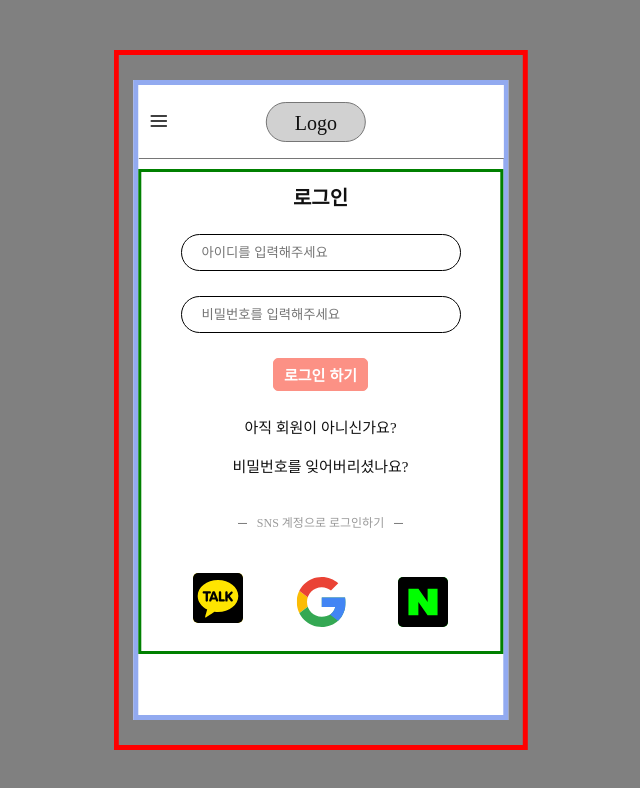
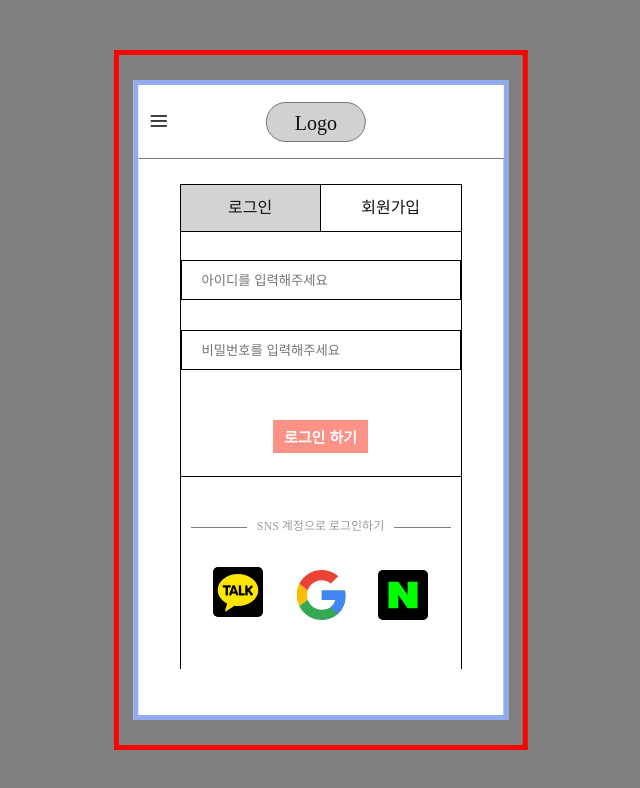
Before and after one commit to zubetcha/Final-project, a React (Create React App) app: page /login in a window 1280 px wide. Shown: the top 788 px of the page, without its empty margins (609-1249 px from the left). Built offline with nearby package versions, Linux system fonts and the light colour scheme.

Commit message:
[Design]로그인/회원가입/마이페이지 디자인 1차 수정

```diff
--- a/package.json
+++ b/package.json
@@ -4,6 +4,7 @@
   "private": true,
   "dependencies": {
     "@material-ui/icons": "^4.11.2",
+    "@mui/material": "^5.2.5",
     "@testing-library/jest-dom": "^5.14.1",
     "@testing-library/react": "^12.0.0",
     "@testing-library/user-event": "^13.2.1",
@@ -13,6 +14,7 @@
     "immer": "^9.0.7",
     "material-design-icons": "^3.0.1",
     "moment": "^2.29.1",
+    "node-sass": "^7.0.0",
     "react": "^17.0.2",
     "react-copy-to-clipboard": "^5.0.4",
     "react-dom": "^17.0.2",
@@ -28,6 +30,7 @@
     "redux-logger": "^3.0.6",
     "redux-thunk": "^2.4.1",
     "remixicon": "^2.5.0",
+    "sass-loader": "^12.4.0",
     "styled-components": "^5.3.3",
     "styled-reset": "^4.3.4",
     "sweetalert": "^2.1.2",
--- a/src/pages/user/Join.js
+++ b/src/pages/user/Join.js
@@ -1,6 +1,7 @@
 import React, { useState, useRef } from 'react'
 import '../../styles/css/Join.css'
 import { useDispatch } from 'react-redux'
+import { history } from '../../redux/ConfigureStore'
 import { actionCreators as userActions } from '../../redux/modules/user'
 
 import styled from 'styled-components'
@@ -95,16 +96,18 @@ const Join = () => {
   return (
     <>
       <div className="JoinPageLayout">
-        <text className="JoinText">회원가입</text>
-        <div className="JoinInputTag">
+        <div className="MultiInputBoxLayout_join">
+          <div className="LoginOrJoinButtons_join">
+            <div className="LoginButton_join" onClick={() => history.push('/login')}>
+              로그인
+            </div>
+            <div className="JoinButton_join">회원가입</div>
+          </div>
+          <div className="LoginOrJoinInputs_join">
             <input className="JoinInputBox" placeholder="아이디" type="text" value={username} onChange={onChangeUsername} />
             {username.length > 0 && <Span className={`message ${isUsername ? 'success' : 'error'}`}>{usernameMessage}</Span>}
-        </div>
-        <div className="JoinInputTag">
             <input className="JoinInputBox" maxLength="10" placeholder="닉네임" text="이름" type="text" value={nickname} onChange={onChangeNickname} />
             {nickname.length > 0 && <Span className={`message ${isNickname ? 'success' : 'error'}`}>{nicknameMessage}</Span>}
-        </div>
-        <div className="JoinInputTag">
             <input
               className="JoinInputBox"
               type="password"
@@ -115,14 +118,23 @@ const Join = () => {
               value={password}
             />
             {password.length > 0 && <Span className={`message ${isPassword ? 'success' : 'error'}`}>{passwordMessage}</Span>}
-        </div>
-        <div className="JoinInputTag">
             <input className="JoinInputBox" type="password" placeholder="비밀번호 확인" onChange={onChangePasswordCheck} passwordText=" " title="비밀번호 확인" value={passwordCheck} />
             {setPasswordCheck.length > 0 && <Span className={`message ${isPasswordCheck ? 'success' : 'error'}`}>{passwordCheckMessage}</Span>}
-        </div>
-        <button className="JoinButton" type="submit" disabled={!(isNickname && isUsername && isPassword && isPasswordCheck)} onClick={join}>
+            <button
+              className="JoinSubmitButton"
+              type="submit"
+              disabled={!(isNickname && isUsername && isPassword && isPasswordCheck)}
+              onClick={join}
+              onKeyPress={(e) => {
+                if (e.key === 'Enter') {
+                  console.log('Enter')
+                }
+              }}
+            >
               회원가입하기
             </button>
+          </div>
+        </div>
       </div>
     </>
   )
--- a/src/pages/user/Login.js
+++ b/src/pages/user/Login.js
@@ -1,6 +1,6 @@
 import React, { useState } from 'react'
 import { useDispatch } from 'react-redux'
-import history from '../../redux/ConfigureStore'
+import { history } from '../../redux/ConfigureStore'
 import '../../styles/css/Login.css'
 import styled from 'styled-components'
 import { actionCreators as userActions } from '../../redux/modules/user'
@@ -58,13 +58,20 @@ const Login = (props) => {
   return (
     <>
       <div className="LoginLayout">
-        <text className="LoginText">로그인</text>
+        <div className="MultiInputBoxLayout_login">
+          <div className="LoginOrJoinButtons_login">
+            <div className="LoginButton_login">로그인</div>
+            <div className="JoinButton_login" onClick={() => history.push('/join')}>
+              회원가입
+            </div>
+          </div>
+          <div className="LoginOrJoinInputs_login">
             <input className="IdInputBox" placeholder="아이디를 입력해주세요" type="email" typeName="email" onChange={onChangeUsername} value={username} />
             {username.length > 0 && <Span className={`message ${isUsername ? 'success' : 'error'}`}>{usernameMessage}</Span>}
             <input className="PwdInputBox" placeholder="비밀번호를 입력해주세요" type="password" typeName="password" onChange={onChangePassword} value={password} />
             {password.length > 0 && <Span className={`message ${isPassword ? 'success' : 'error'}`}>{passwordMessage}</Span>}
             <button
-          className="LoginButton"
+              className="LoginSubmitButton"
               type="submit"
               disabled={!(isUsername && isPassword)}
               onClick={login}
@@ -76,16 +83,7 @@ const Login = (props) => {
             >
               로그인 하기
             </button>
-        <text
-          type="button"
-          className="JoinNewUser"
-          onClick={() => {
-            history.push('/join')
-          }}
-        >
-          아직 회원이 아니신가요?
-        </text>
-        <text className="FindUserPwd">비밀번호를 잊어버리셨나요?</text>
+          </div>
           <div className="SocialLoginHR">SNS 계정으로 로그인하기</div>
           <div className="SocialLoginBtns">
             <a href="https://kauth.kakao.com/oauth/authorize?response_type=code&client_id=17fb08cb376f564b3375667a799fda1f&redirect_uri=http://localhost:3000/oauth">
@@ -93,6 +91,7 @@ const Login = (props) => {
             </a>
             <img className="GoogleLoginBtn" size="5" src={googleColor}></img>
             <img className="NaverLoginBtn" size="5" src={naver}></img>
+          </div>
         </div>
       </div>
     </>
--- a/src/pages/user/Mypage.js
+++ b/src/pages/user/Mypage.js
@@ -1,15 +1,18 @@
 import React from 'react'
 import '../../styles/css/Mypage.css'
-import { MdFace } from 'react-icons/md'
+import EditIcon from '@mui/icons-material/Edit'
 
 const Mypage = (props) => {
   return (
     <>
       <div className="MypageLayout">
         <div className="UserProfileBox">
-          <div className="UserProfileTag">
-            <MdFace className="UserProfileImage" fontSize="50" />
+          <div className="UserProfileImage" />
+          <div className="userProfileNameTag">
             <text className="UserProfileName">Username</text>
+            <div className="VerticalLine" />
+            <text className="UserProfileAge">20대</text>
+            <EditIcon />
           </div>
           <div className="UserActivityInfo">
             <div className="UserMyPostTag">
--- /dev/null
+++ b/src/styles/css/InteractionButton.scss
@@ -0,0 +1,87 @@
+@import url(https://fonts.googleapis.com/css?family=Open+Sans:400);
+
+$transition: all 0.3s ease-in-out;
+$colorA: #2c3e50;
+$colorB: #fff;
+$colorC: #8e44ad;
+
+.InteractionButton {
+  position: absolute;
+  top: 50%;
+  left: 50%;
+  width: 400px;
+  height: 400px;
+  margin-top: -200px;
+  margin-left: -200px;
+  border-radius: 2px;
+  box-shadow: 1px 2px 10px 0px rgba(0, 0, 0, 0.3);
+  overflow: hidden;
+  background: $colorA;
+  color: $colorA;
+  font-family: 'Open Sans', Helvetica, sans-serif;
+  -webkit-font-smoothing: antialiased;
+  -moz-osx-font-smoothing: grayscale;
+}
+
+.LoginButton {
+  position: absolute;
+  z-index: 2;
+  width: 200px;
+  height: 70px;
+  top: 160px;
+  left: 100px;
+  color: $colorA;
+  font-size: 25px;
+  font-weight: 400;
+  line-height: 68px;
+  letter-spacing: 1px;
+  text-transform: uppercase;
+  text-align: center;
+  transition: $transition;
+  cursor: pointer;
+
+  &:before {
+    position: absolute;
+    z-index: -1;
+    top: 0;
+    left: 0;
+    content: '';
+    display: block;
+    width: 200px;
+    height: 70px;
+    background: $colorB;
+    transform: translate(0, 0);
+    transition: $transition;
+    box-shadow: 2px 2px 4px 0px rgba(0, 0, 0, 0.1);
+  }
+
+  &:after {
+    position: absolute;
+    z-index: -2;
+    top: 0;
+    left: 0;
+    content: '';
+    display: block;
+    width: 200px;
+    height: 70px;
+    background: $colorC;
+    transform: translate(13px, 12px);
+    transition: $transition;
+    box-shadow: 2px 2px 4px 0px rgba(0, 0, 0, 0.2);
+  }
+
+  &:hover {
+    transform: translate(13px, 12px);
+    color: $colorB;
+
+    &:before {
+      background: $colorC;
+      box-shadow: 4px 4px 8px 0px rgba(0, 0, 0, 0.2);
+    }
+
+    &:after {
+      transform: translate(-15px, -10px);
+      background: $colorB;
+    }
+  }
+}
--- a/src/styles/css/Login.css
+++ b/src/styles/css/Login.css
@@ -1,6 +1,5 @@
 .LoginLayout {
-  display: block;
-  border: 3px solid green;
+  /* border: 3px solid green; */
   width: 100%;
   max-width: 400px;
   height: 485px;
@@ -13,7 +12,7 @@
   right: 0;
   top: 0;
   bottom: 0;
-  margin: 0 0 0 0;
+  margin: 15px 0 0 0;
   overflow-x: hidden;
   overflow-y: scroll;
   -ms-overflow-style: none;
@@ -23,54 +22,82 @@
   display: none;
 }
 
-.LoginText {
-  font-size: 20px;
-  font-weight: bold;
-  margin: 10px;
+.MultiInputBoxLayout_login {
+  border: 1px solid black;
+}
+
+.LoginOrJoinButtons_login {
+  display: flex;
+  flex-direction: row;
+  align-items: center;
+  justify-content: space-around;
+  border-bottom: 1px solid black;
+  width: 100%;
+}
+
+.LoginButton_login {
+  font-size: 16px;
+  font-weight: 500;
+  width: 100%;
+  height: 100%;
+  border-right: 0.5px solid black;
+  display: flex;
+  justify-content: center;
+  align-items: center;
+  background-color: lightgrey;
+  padding: 10px;
+}
+
+.JoinButton_login {
+  font-size: 16px;
+  font-weight: 500;
+  width: 100%;
+  height: 100%;
+  /* border-left: 0.5px solid black; */
+  display: flex;
+  justify-content: center;
+  align-items: center;
+  background-color: none;
+  padding: 10px;
+}
+
+.LoginOrJoinInputs_login {
+  display: flex;
+  flex-direction: column;
+  justify-content: center;
+  align-items: center;
+  width: 100%;
+  height: 50%;
+  border-bottom: 1px solid black;
 }
 
 .IdInputBox {
   border: 0.5px solid black;
-  border-radius: 30px;
   width: 280px;
   height: 40px;
-  margin: 10px;
+  margin: 15px 0 10px 0;
   padding-left: 20px;
 }
 
 .PwdInputBox {
   border: 0.5px solid black;
-  border-radius: 30px;
   width: 280px;
   height: 40px;
-  margin: 15px 0 15px 0;
+  margin: 20px 0 15px 0;
   padding-left: 20px;
 }
 
-.LoginButton {
-  margin: 10px 0 15px 0;
+.LoginSubmitButton {
+  margin: 35px 0 10px 0;
   border: 1px solid rgb(252, 145, 133);
-  border-radius: 5px;
   background-color: rgb(252, 145, 133);
   color: white;
   font-size: 15px;
   font-weight: bold;
   padding: 5px 10px 5px 10px;
 }
-.LoginButton:hover {
+.LoginSubmitButton:hover {
   cursor: pointer;
-}
-
-.JoinNewUser {
-  font-size: 15px;
-  font-weight: 500;
-  margin: 10px 0 5px 0;
-}
-
-.FindUserPwd {
-  font-size: 15px;
-  font-weight: 500;
-  margin: 10px 0 15px 0;
 }
 
 .SocialLoginHR {
@@ -79,7 +106,7 @@
   align-items: center;
   color: rgba(0, 0, 0, 0.4);
   font-size: 12px;
-  margin: 20px 0 40px 0;
+  margin: 40px 0 30px 0;
 }
 .SocialLoginHR::before,
 .SocialLoginHR::after {
```
Also changed, not shown: src/styles/css/Join.css (+46 -14 lines), src/styles/css/Mypage.css (+34 -12 lines), 1 other file (tests, documents, lock files or other folders). Lines whose indentation alone changed are shown as unchanged.
